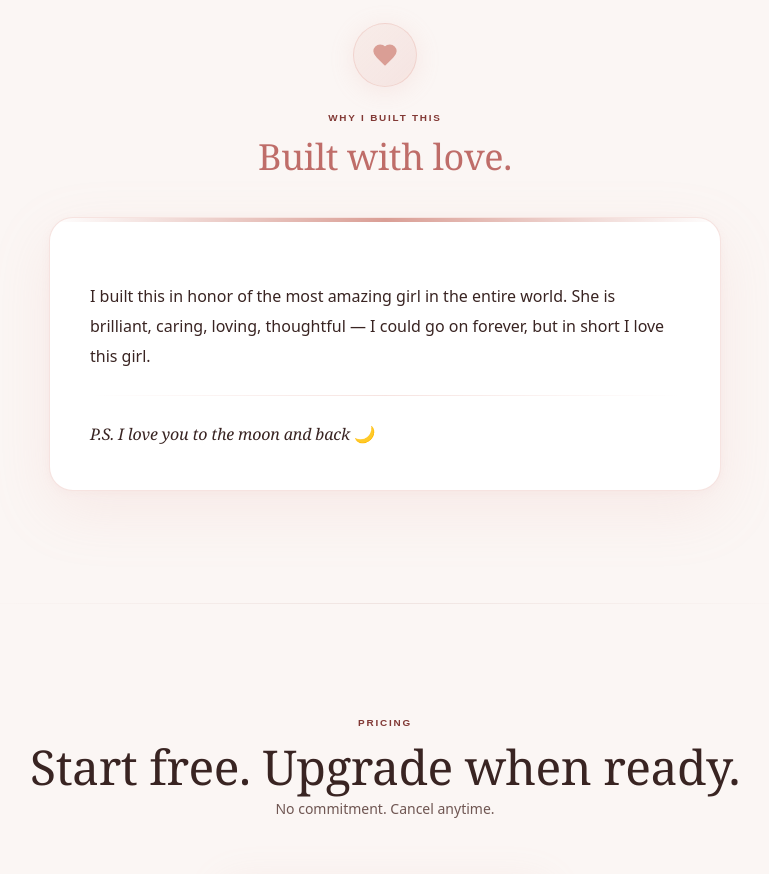
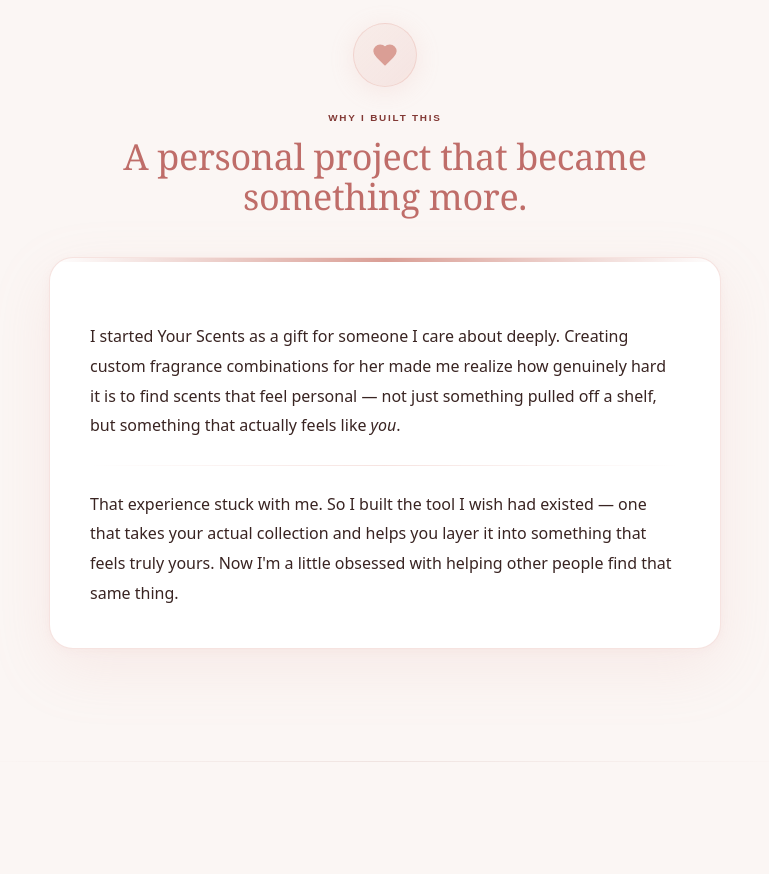
Before and after one commit to CashPrep/yourscents.beauty, a Next.js app: page / in a window 1280 px wide. Shown: the part 5080-5954 px from the top of the page, without its empty margins (255-1024 px from the left). Built offline with nearby package versions, Linux system fonts and the light colour scheme.

Commit message:
Replace love message with founder story in Why I Built This section

```diff
--- a/app/page.tsx
+++ b/app/page.tsx
@@ -955,17 +955,19 @@ export default function HomePage() {
               </div>
             </div>
             <p className="eyebrow mb-3">Why I Built This</p>
-            <h2 className="text-3xl md:text-4xl font-normal serif mb-10" style={{ color: R_DEEP }}>Built with love.</h2>
+            <h2 className="text-3xl md:text-4xl font-normal serif mb-10" style={{ color: R_DEEP }}>A personal project that became something more.</h2>
             <div
               className="rounded-3xl px-10 py-10 text-left space-y-6 relative overflow-hidden"
               style={{ background: 'hsl(0 0% 100%)', border: `1px solid ${R_BORDER}`, boxShadow: `0 20px 60px hsl(8 56% 76% / 0.15), 0 2px 8px hsl(8 56% 76% / 0.08)` }}
             >
               <div className="absolute inset-x-0 top-0 h-1 rounded-t-3xl" style={{ background: `linear-gradient(90deg, transparent, ${R}, transparent)` }} />
               <p className="text-[16px] leading-[1.85] text-foreground font-normal">
-                I built this in honor of the most amazing girl in the entire world. She is brilliant, caring, loving, thoughtful — I could go on forever, but in short I love this girl.
+                I started Your Scents as a gift for someone I care about deeply. Creating custom fragrance combinations for her made me realize how genuinely hard it is to find scents that feel personal — not just something pulled off a shelf, but something that actually feels like <em>you</em>.
               </p>
               <div className="h-px" style={{ background: `linear-gradient(90deg, transparent, ${R_BORDER}, transparent)` }} />
-              <p className="text-[16px] leading-[1.85] text-foreground italic serif">P.S. I love you to the moon and back 🌙</p>
+              <p className="text-[16px] leading-[1.85] text-foreground font-normal">
+                That experience stuck with me. So I built the tool I wish had existed — one that takes your actual collection and helps you layer it into something that feels truly yours. Now I&apos;m a little obsessed with helping other people find that same thing.
+              </p>
             </div>
           </div>
         </section>
```
